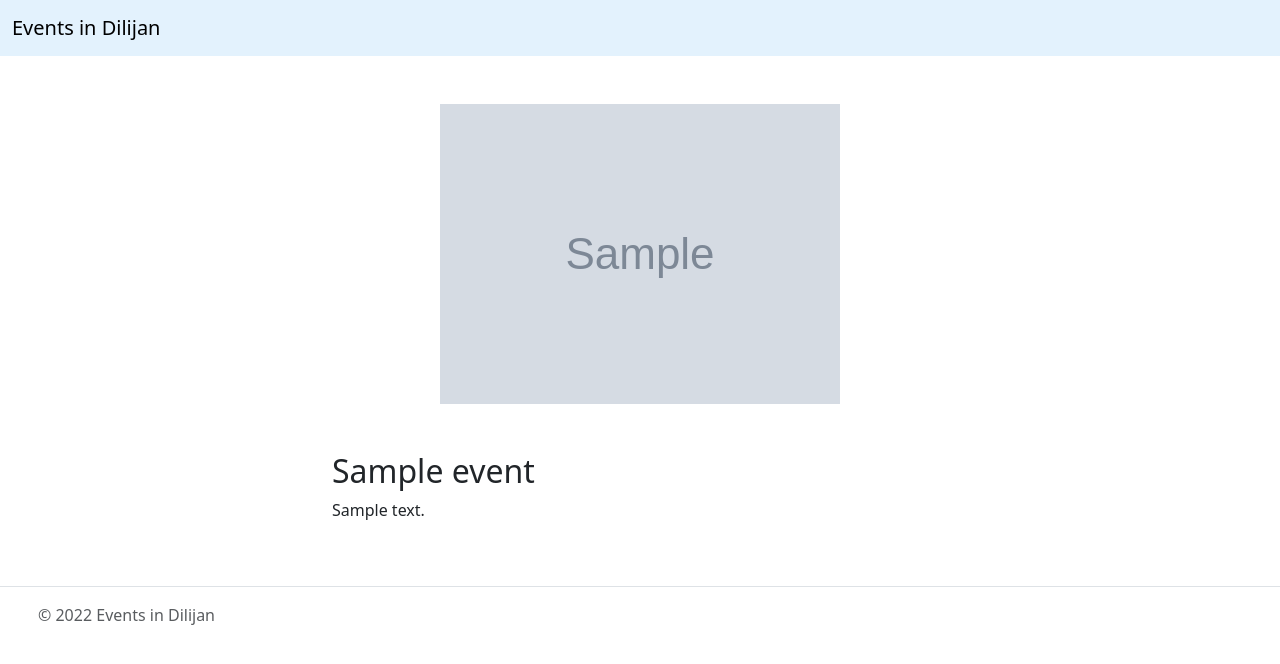
After one commit to kochnev/events, a Django app: page /events/1/ in a window 1280 px wide. The commit adds this page. Shown: the top 664 px of the page. Run offline with Django 4.2, Linux system fonts and the light colour scheme; tables that the repository leaves empty hold one stand-in row (values such as "Sample post"); grey boxes marked "Sample" are stand-in pictures; some libraries are stand-ins or nearby versions.

Commit message:
add event_detail page

```diff
--- a/events/afisha/urls.py
+++ b/events/afisha/urls.py
@@ -4,4 +4,6 @@ from . import views
 
 urlpatterns = [
     path('', views.index, name='index'),
-    ]
+    path("events/<event_id>/", views.event_detail, name='event_detail'),
+
+]
--- a/events/afisha/views.py
+++ b/events/afisha/views.py
@@ -1,7 +1,11 @@
-from django.shortcuts import render
+from django.shortcuts import render, get_object_or_404
 from .models import Event
 
 
 def index(request):
     events = Event.objects.all().order_by('date_from')
     return render(request, 'afisha/index.html', {'events': events})
+
+def event_detail(request, event_id):
+    e = get_object_or_404(Event, id=event_id)
+    return render(request, 'afisha/event_detail.html', {'event': e })
--- /dev/null
+++ b/events/templates/afisha/event_detail.html
@@ -0,0 +1,15 @@
+{% extends "base.html" %}
+
+{% block content %}
+<div class="container w-50">
+    <div class="row">
+        <div class="col">
+            <div class="text-center pb-5">
+                <img src="{{event.poster.url}}" class="img-fluid "  alt="{{event.name}}">
+            </div>
+            <h2>{{event.name}}</h2>
+            <p>{{event.description}}</p>
+        </div>
+    </div>
+</div>
+{% endblock content%}
--- a/events/templates/base.html
+++ b/events/templates/base.html
@@ -10,26 +10,16 @@
     <link rel="stylesheet" href="{% static 'bootstrap/css/bootstrap.min.css' %}">
     {% block css_top %}{% endblock css_top%}
     {% block script_top %}{% endblock script_top %}
-    <style>
-        .card-img-top {
-    width: 100%;
-    height: 15vw;
-    object-fit: cover;
-}
-
-    </style>
-
-
 </head>
 <body>
 <header>
     <nav class="navbar navbar-light" style="background-color: #e3f2fd;">
         <div class="container-fluid">
-            <a class="navbar-brand" href="#">Events in Dilijan</a>
+            <a class="navbar-brand" href="{% url 'index'%}">Events in Dilijan</a>
         </div>
     </nav>
 </header>
-<main/>
+<main class="py-5">
 {% block content %}{% endblock content%}
 </main>
 <!--<div class="container">-->
```
Also changed, not shown: events/templates/afisha/index.html (+56 -1 lines), events/templates/content.html (deleted, +0 -37 lines), events/afisha/migrations/0003_event_address.py (added), events/afisha/migrations/0004_event_currency.py (added).
